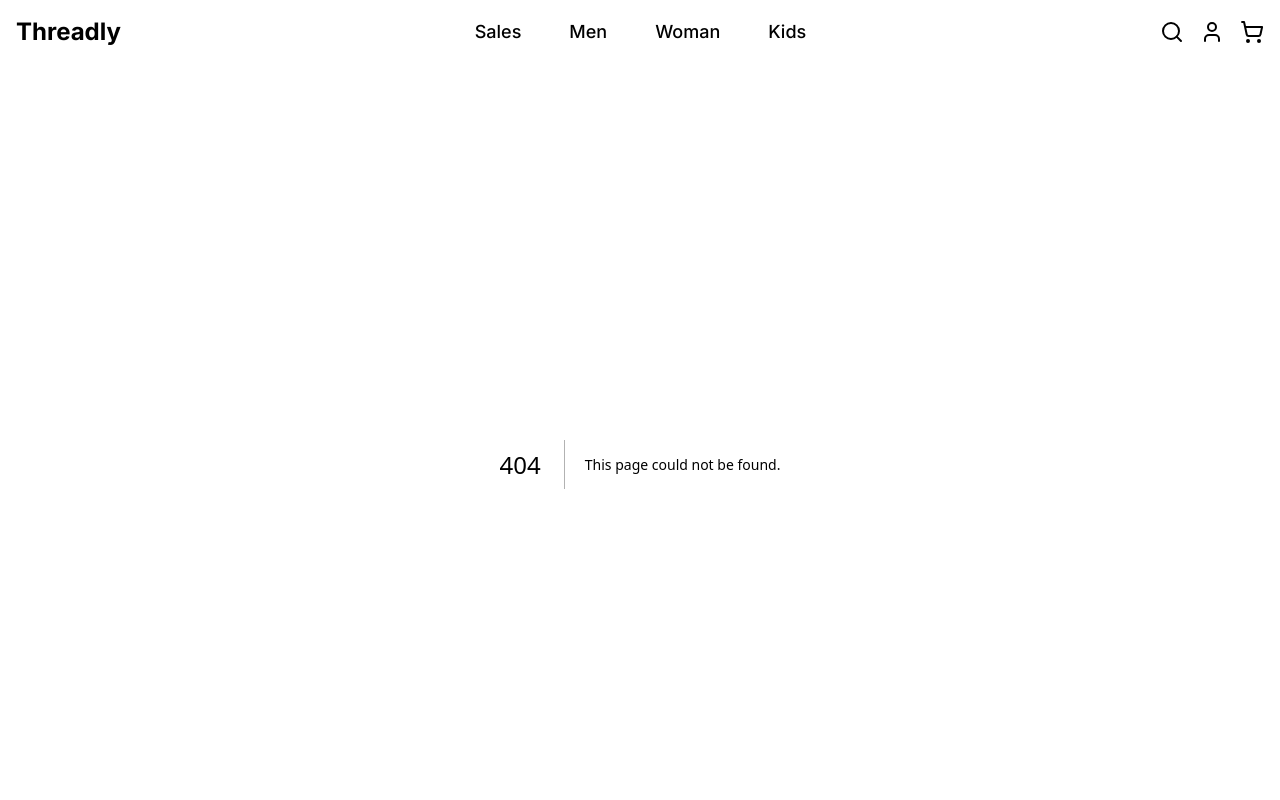
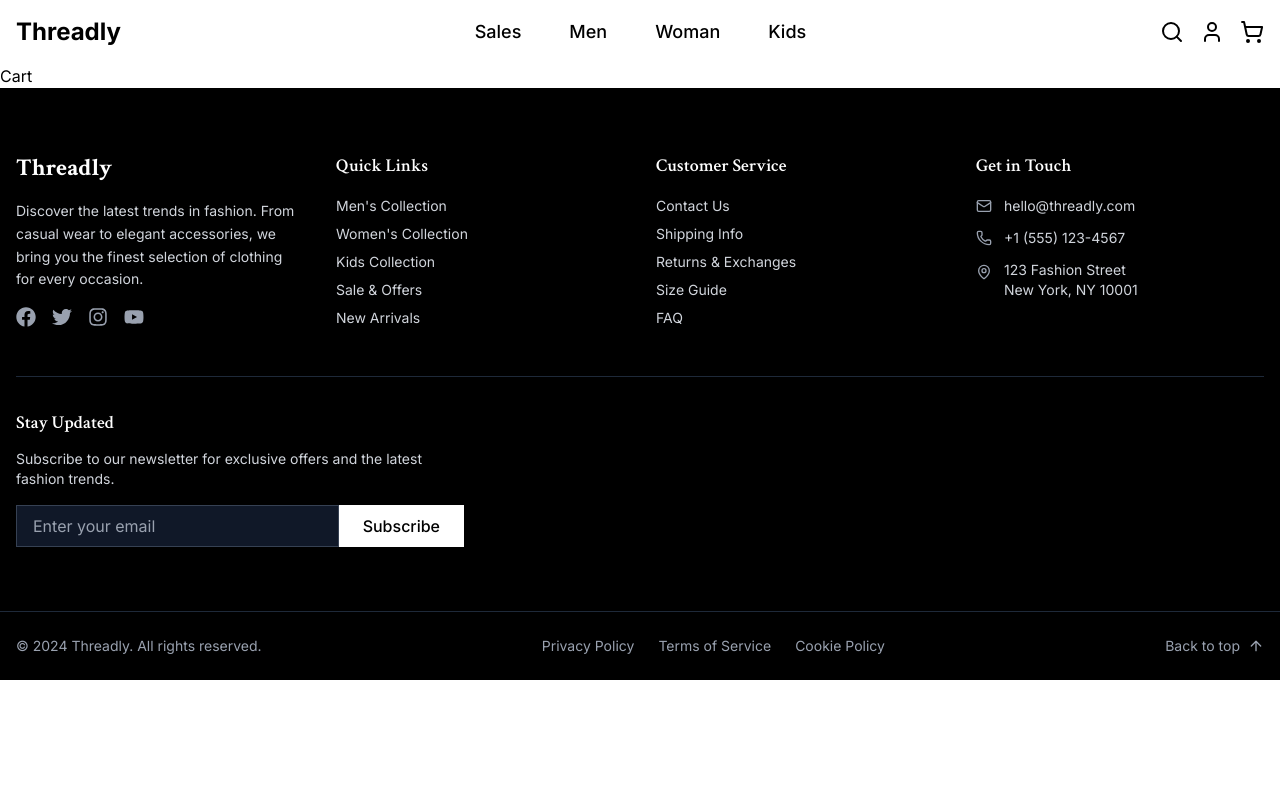
Before and after one commit to Quintenntje/Threadly, a Next.js app: page /cart in a window 1280 px wide. Before the commit this address had no page. Shown: the top 800 px of the page. Built offline with nearby package versions, Linux system fonts and the light colour scheme.

Commit message:
added cart route

```diff
--- /dev/null
+++ b/src/app/cart/page.tsx
@@ -0,0 +1,5 @@
+const Cart = () => {
+  return <div>Cart</div>;
+};
+
+export default Cart;
```
